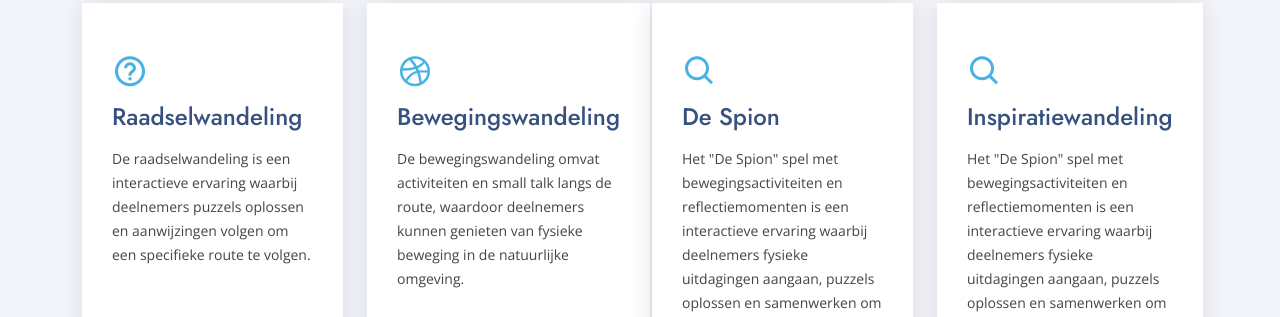
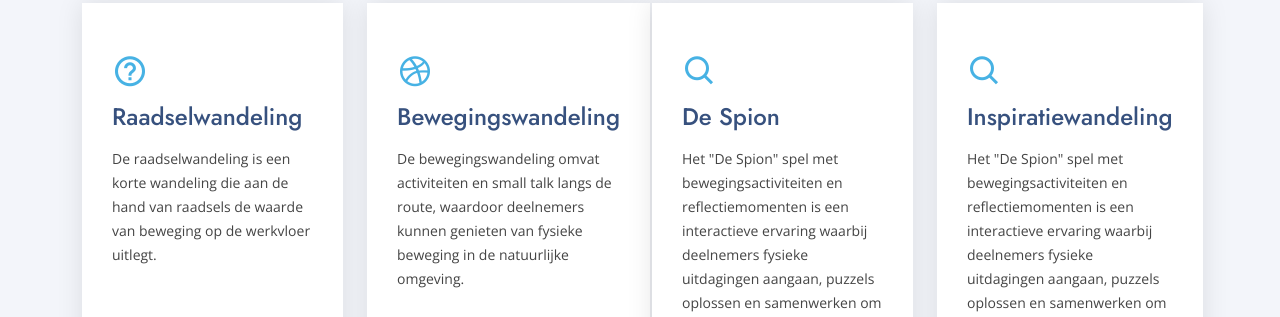
Before and after one commit to Dylanrage1999/fit_and_play, a plain HTML site: page index.html in a window 1280 px wide. Shown: the part 1302-1619 px from the top of the page. Drawn offline with nearby package versions, Linux system fonts and the light colour scheme.

Commit message:
Update index.html
updqted some mre text

```diff
--- a/index.html
+++ b/index.html
@@ -272,7 +272,7 @@
             <div class="icon-box">
               <div class="icon"><i class="bx bx-help-circle icon-help"></i></div>
               <h4><a href="">Raadselwandeling</a></h4>
-              <p>De raadselwandeling is een interactieve ervaring waarbij deelnemers puzzels oplossen en aanwijzingen volgen om een specifieke route te volgen.</p>
+              <p>De raadselwandeling is een korte wandeling die aan de hand van raadsels de waarde van beweging op de werkvloer uitlegt.</p>
             </div>
           </div>
 
```
